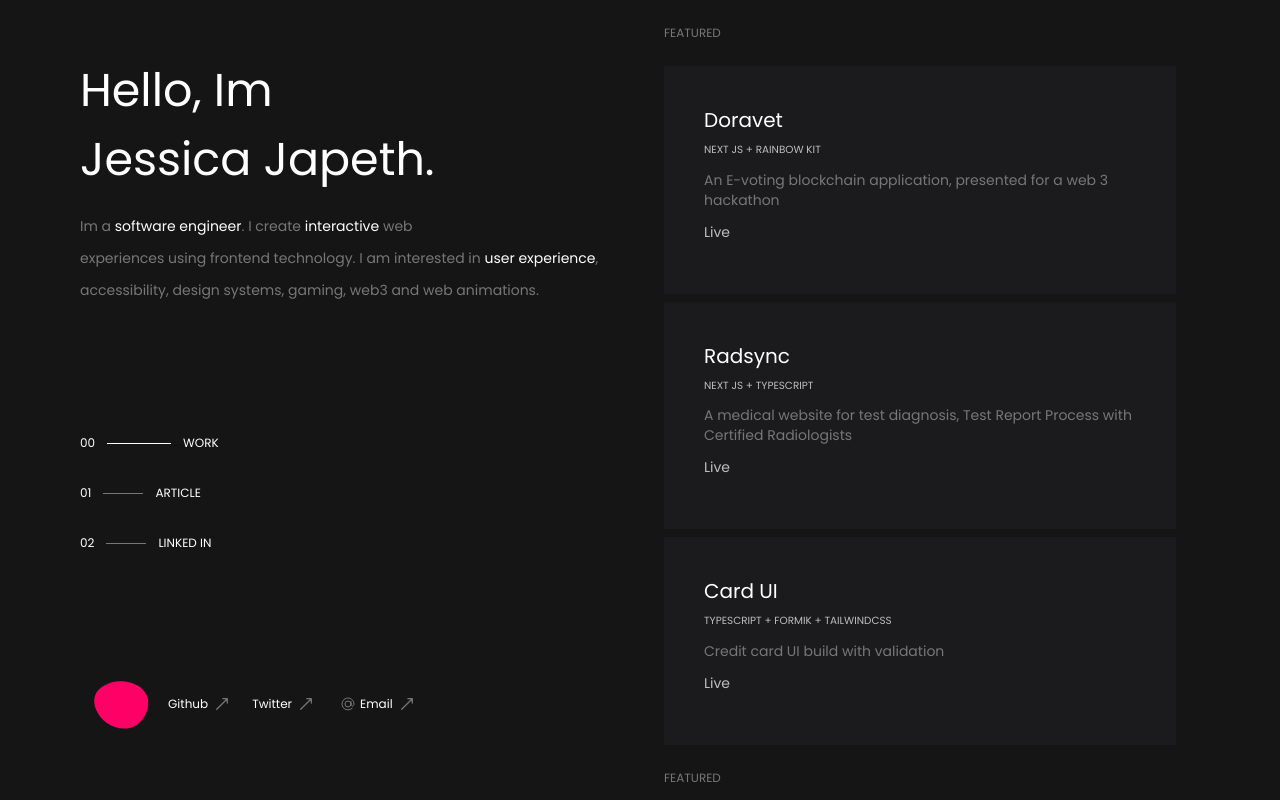
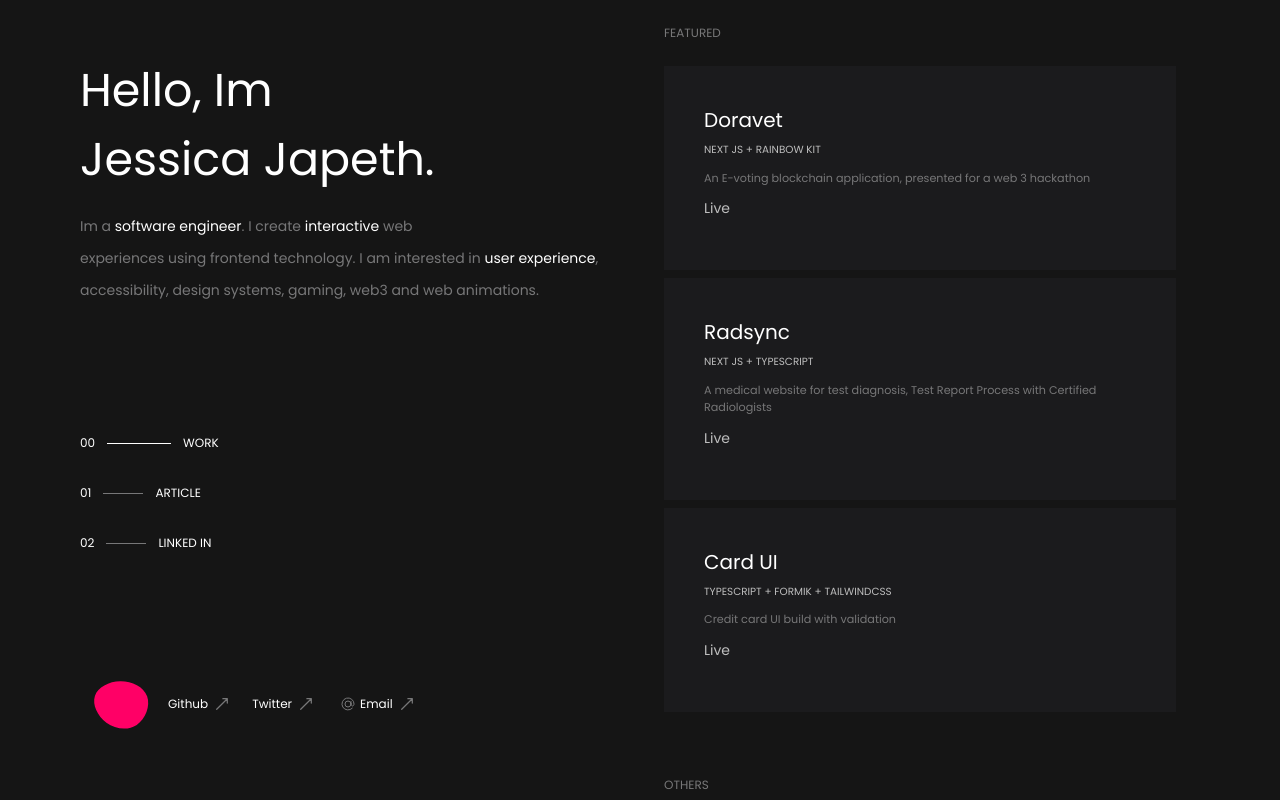
Before and after one commit to Haybuka/chukwu, a Next.js app: page / in a window 1280 px wide. Built offline with nearby package versions, Linux system fonts and the light colour scheme.

Commit message:
others ui

```diff
--- a/app/component/card/card.module.css
+++ b/app/component/card/card.module.css
@@ -2,6 +2,14 @@
   @apply bg-portfolio-300 p-10 my-2 hover:scale-110  transition-all;
 }
 
-.card:not(.featured .card) {
-  /* @apply bg-red-500; */
+.description {
+  @apply text-portfolio-100 text-[0.7rem] my-3;
 }
+
+.grid_card {
+  @apply col-span-6 flex justify-between flex-col h-80 my-0 px-8;
+}
+
+.grid_card:nth-of-type(even) {
+  @apply translate-y-8;
+}
--- a/app/component/card/index.tsx
+++ b/app/component/card/index.tsx
@@ -14,12 +14,16 @@ type CardProps = {
 
 const Card = ({ fullWidth, card }: CardProps) => {
   return (
-    <aside className={cls(styles.card, fullWidth ? 'w-full' : 'col-span-6')}>
-      <h4 className="text-white text-xl">{card.name}</h4>
-      <p className=" text-portfolio-400 text-[0.65rem] uppercase my-2">
-        {card.stack}
-      </p>
-      <p className="text-portfolio-100 text-sm my-3">{card.description}</p>
+    <aside
+      className={cls(styles.card, fullWidth ? 'w-full' : styles.grid_card)}
+    >
+      <div className="">
+        <h4 className="text-white text-xl">{card.name}</h4>
+        <p className=" text-portfolio-400 text-[0.65rem] uppercase my-2">
+          {card.stack}
+        </p>
+        <p className={cls(styles.description)}>{card.description}</p>
+      </div>
       <p className=" text-portfolio-400 my-3 text-sm">
         <span></span>
         <span>Live</span>
--- a/app/component/featured/featured.module.css
+++ b/app/component/featured/featured.module.css
@@ -1,7 +1,3 @@
 .featured {
   @apply grid grid-cols-12 gap-2;
 }
-
-.featured > .card:nth-child(2) {
-  background-color: red !important;
-}
--- /dev/null
+++ b/app/layout.module.css
@@ -0,0 +1,14 @@
+.home {
+  @apply h-screen w-1/2 overflow-y-scroll pb-28;
+}
+
+/* Hide scrollbar for Chrome, Safari and Opera */
+.home::-webkit-scrollbar {
+  display: none;
+}
+
+/* Hide scrollbar for IE, Edge and Firefox */
+.home {
+  -ms-overflow-style: none; /* IE and Edge */
+  scrollbar-width: none; /* Firefox */
+}
--- a/app/layout.tsx
+++ b/app/layout.tsx
@@ -4,6 +4,8 @@ import cls from 'classnames';
 import Navigation from './component/navigation';
 import Banner from './component/banner';
 import Socials from './component/socials';
+
+import styles from './layout.module.css';
 
 const inter = Inter({ subsets: ['latin'] });
 const poppins = Poppins({ subsets: ['latin'], weight: '400' });
@@ -27,9 +29,7 @@ export default function RootLayout({
             <Navigation />
             <Socials />
           </section>
-          <section className="h-screen w-1/2 overflow-y-scroll ">
-            {children}
-          </section>
+          <section className={styles.home}>{children}</section>
         </main>
       </body>
     </html>
--- a/app/page.tsx
+++ b/app/page.tsx
@@ -23,11 +23,21 @@ const featured = [
   },
 ];
 
+const others = [
+  {
+    name: ' Card UI',
+    description: 'Credit card UI build with validation',
+    stack: 'Typescript + Formik + TailwindCss',
+    link: 'https://cardts.netlify.app/',
+  },
+];
 export default function Home() {
   return (
     <article className="px-6">
       <Featured featured={featured} fullwidth={true} title="Featured" />
-      <Featured featured={featured} fullwidth={false} title="Featured" />
+      <div className="pt-8 ">
+        <Featured featured={others} fullwidth={false} title="Others" />
+      </div>
     </article>
   );
 }
```
